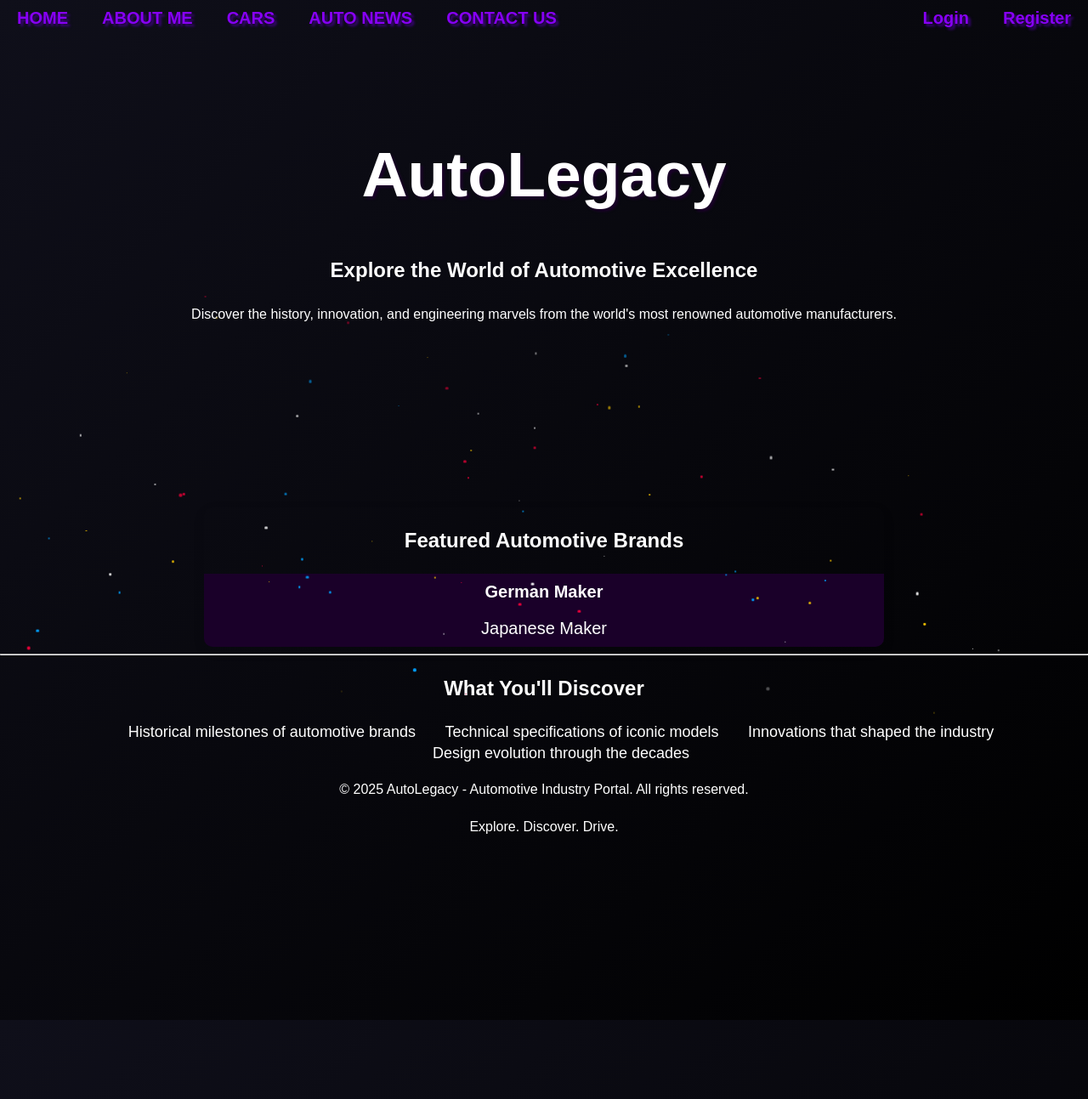
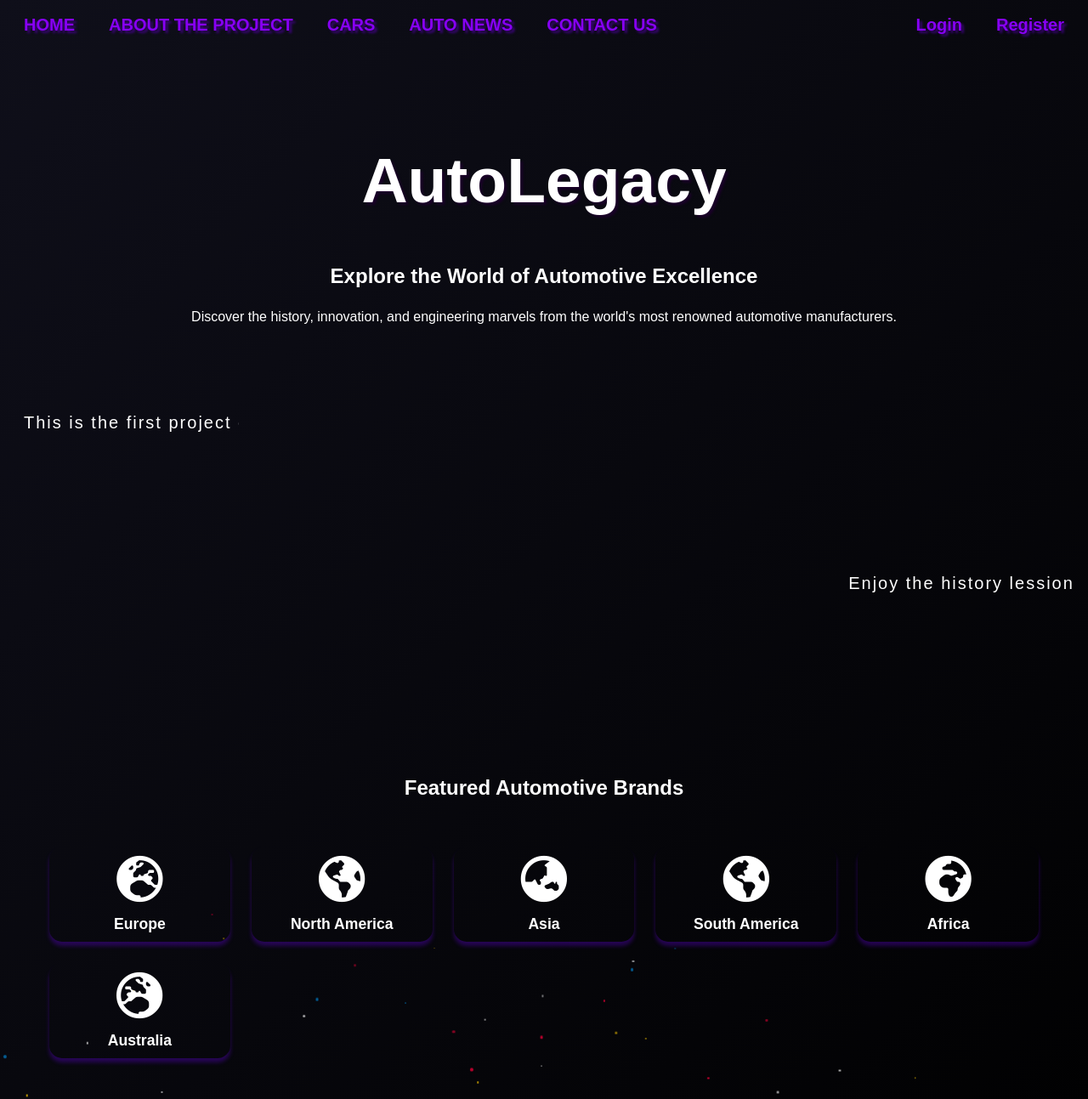
Before and after one commit to zaplord/cars, a plain HTML site: page index.html in a window 1280 px wide. Shown: the top 1293 px of the page at 85% size. Drawn offline with Linux system fonts and the light colour scheme.

Commit message:
Changed the buttons but they are still incomplete

```diff
--- a/index.html
+++ b/index.html
@@ -5,6 +5,7 @@
     <meta name="viewport" content="width=device-width, initial-scale=1.0">
     <title>AutoStory - Automotive Industry Portal</title>
 <link rel="stylesheet" href="styles.css">
+<link rel="stylesheet" href="https://cdnjs.cloudflare.com/ajax/libs/font-awesome/5.15.4/css/all.min.css">
 </head>
 <body>
 
@@ -13,7 +14,7 @@
     <nav class="topnav">
         <ul>
             <li><a href="./index.html" class="nav-link">HOME</a></li>
-            <li><a href="./about.html" class="nav-link">ABOUT ME</a></li>
+            <li><a href="./about.html" class="nav-link">ABOUT THE PROJECT</a></li>
             <li><a href="./cars.html" class="nav-link">CARS</a></li>
             <li><a href="./news.html" class="nav-link">AUTO NEWS</a></li>
             <li><a href="./contact.html" class="nav-link">CONTACT US</a></li>
@@ -24,30 +25,52 @@
 
 
 
-
+     <main>
         <header class="main-title">
             <!-- <img src="https://cdn-icons-png.flaticon.com/512/745/745132.png" alt="Autohistory Logo"> -->
-            <h1>AutoLegacy</h1>
+            <h1 class="logo">AutoLegacy</h1>
             <h2 class="h21">Explore the World of Automotive Excellence</h2>
             <p>Discover the history, innovation, and engineering marvels from the world's most renowned automotive manufacturers.</p>
+             </header>
+<div class="textleft"><p>This is the first project of ours</p></div>
 
-        </header>
-<main>
+    <div class="textright"><p>Enjoy the history lession</p></div>
 
-    <div class="container">
-        <h2 class="h21">Featured Automotive Brands</h1>
-        <div class="countrybrand">
-<div class="German">
-         <!-- BMW button -->
-         <details class="fatbut">
-            <summary><b>German Maker</b></summary>
-            <a href="#my-modal" class="fakebutton">Bwm</a>
-    <div id="my-modal" class="modal">
 
-                    <!-- Modal opening -->
-        <div class="modal-content">
-                <a href="#" class="close">&times;</a>
-                <h2>BMW</h2>
+        <div class="Continentpadding">
+            <h2 class="h21">Featured Automotive Brands</h1>
+                <div class="continent-selector">
+                 <button class="continent-btn" data-continent="europe">
+                <i class="continent-icon fas fa-globe-europe"></i>
+             Europe
+            </button>
+                 <button class="continent-btn" data-continent="north-america">
+                    <i class="continent-icon fas fa-globe-americas"></i>
+                    North America
+                </button>
+                <button class="continent-btn" data-continent="asia">
+                    <i class="continent-icon fas fa-globe-asia"></i>
+                    Asia
+                </button>
+                <button class="continent-btn" data-continent="north-america">
+                    <i class="continent-icon fas fa-globe-americas"></i>
+                    South America
+                </button>
+                <button class="continent-btn" data-continent="africa">
+                    <i class="continent-icon fas fa-globe-africa"></i>
+                    Africa
+                  <button class="continent-btn" data-continent="australia">
+                      <bdo><i class="continent-icon fas fa-globe-europe" id="REVERSE"></i> </bdo>
+                      Australia
+            </div>
+
+</div>
+    <!-- More buttons -->
+</div>
+
+
+
+                <!-- BMW Modal
                 <div class="bmw-models">
                         <div class="model-card" onclick="showDetails('series3')">
                         <h3>3 Series</h3>
@@ -77,7 +100,7 @@
                     <li>Starting price: $55,000</li>
                     <li>Fuel economy: 23-34 MPG</li>
                 </ul>
-                </div>
+                </div>  -->
         </div>
 
 
@@ -105,10 +128,7 @@
 
 <!-- TOYOTA-->
 
-<div>
-<details class="fatbut"><summary>Japanese Maker</summary>
-    <a href="#Toyota" class="brand-link">Toyota</a>
-</div>
+
 
 
 </div>
--- a/styles.css
+++ b/styles.css
@@ -1,14 +1,10 @@
 body {color:rgb(255, 255, 255);
       background: linear-gradient(135deg, #0f0f1a 0%, #000000 100%);
       font-family: 'Bebas Neue', sans-serif;
-
+    animation: smoothAppear 0.5s ease-out forwards;
     }
 
-html, body {
-  height: 150%;
-  margin: 0;
-  padding: 0;
-}
+
         /* Moving particles effect */
        .particles {
             position: fixed;
@@ -73,7 +69,7 @@ details > summary {
 .main-title h1 {text-shadow: #1a0029 3px 3px 3px;}
 
 
-.h21, p {
+.h21 {
   text-align: center;
   padding:5px;
 }
@@ -99,25 +95,47 @@ h1 {
    =========================== */
 /* topnav is a navigation which is still unfinished, I want to make the "cars nav" like a slide and there you can choose what car you want to see */
 
-.nav-link{color:rgb(135, 0, 245);
-font-weight: bold;
-text-shadow: #3b047a 3px 3px 3px;}
+.nav-link{color:rgb(135, 0, 245);} /* only function to make the Navigation color prettier */
 
 
 
+.topnav a::before {
+    content: '';
+    position: absolute;
+    bottom: 0;
+    left: 0;
+    width: 0;
+    height: 3px;
+    background: rgb(135, 0, 245);
+    transition: all 0.4s ease; }
 
-.topnav li a:hover {
-  background-color: #000000; /* or any color you want on hover */
+    .topnav a:hover::before {
+    width: 100%;}
+
+
+.topnav a {
+    padding: 10px 0;
+    position: relative;
+    transition: all 0.4s ease;
+}
+
+
+
+.topnav a:hover {
+  background-color: #000000;
   opacity: 0.7;
 }
 
 .topnav ul {
+  font-weight: bold;
+  text-shadow: #3b047a 3px 3px 3px;
   display: flex;
   align-items: center;
   list-style-type: none;
   margin: 0;
   padding: 0;
 }
+
 /* This is to make the navigation items have a space between them */
 .topnav li {
   margin: 0 10px;
@@ -147,33 +165,11 @@ text-shadow: #3b047a 3px 3px 3px;}
 /* this removes the underline under a link text*/
 .topnav li a:link {
    background-color: transparent;
-   text-decoration: none;
-
-}
+   text-decoration: none;}
 
 
-.German summary:hover {
-
-  background-color: #4400ff;
-  color: #fff;
-  border-radius: 3px;
-}
 
 
-.fatbut:hover {
-    color:  rgb(212, 0, 255);
-    text-decoration: none;
-}
-.fatbut{
-  background-color: #1a0029;
-    font-size: 20px;
-    padding: 5px;
-    margin: 0;
-    text-align: center;
-    color: rgb(255, 255, 255);
-    border: none;
-    cursor: pointer;
-}
 .fakebutton {
     display: inline-block;
     padding: 2px 6px;
@@ -185,6 +181,8 @@ text-shadow: #3b047a 3px 3px 3px;}
     text-decoration: none;
     cursor: pointer;
 }
+
+
 #sign-up-button
 {
     display: inline-block;
@@ -381,3 +379,121 @@ text-shadow: #3b047a 3px 3px 3px;}
   text-shadow: 3px 3px 5px #9c0b0b; /* Subtle shadow for better readability */
   text-align: center;
 }
+
+.continent-selector { max-width: 100%;
+  align-items: center;
+  margin: 50px;
+            display: grid;
+          grid-template-columns: repeat(auto-fit, minmax(200px, 1fr));
+            gap: 25px;
+
+
+
+} /* .continent-btn {
+    padding: 10px 5px;
+    min-height: 80px;
+    font-size: 1.1rem;
+}
+
+.continent-icon {
+    font-size: 1.5rem;
+    margin-bottom: 5px;*/
+
+
+         .continent-btn {
+            background-color: #0f003600;;
+            border: none;
+            border-radius: 15px;
+            padding: 10px 5px;
+            color: #fff;
+            font-size: 1.1rem;
+            font-weight: 700;
+            cursor: pointer;
+            transition: all 0.3s ease;
+            box-shadow: 0 5px 5px rgba(111, 0, 255, 0.3);
+            display: flex;
+            flex-direction: column;
+            align-items: center;
+            justify-content: center;
+            min-height: 80px;
+            position: relative;
+            overflow: hidden;
+        }
+
+
+        .continent-btn:hover {
+            transform: translateY(-10px);
+            box-shadow: 0 15px 30px rgba(0, 0, 0, 0.4);
+        }
+
+        .continent-icon {
+            font-size: 3.5rem;
+            margin-bottom: 15px;
+            color: #ffffff;
+        }
+
+#REVERSE {
+  transform: scaleX(-1);
+}
+
+.Continentpadding {
+  margin-top: 30%;
+}
+
+.textleft {
+  padding-left: 20px;
+  font-size: 20px;
+  text-align: left;
+  margin-top: -10%;
+  overflow: hidden;
+  border-right: 0.1px solid rgba(111, 0, 255, 0.3);
+  white-space: nowrap;
+  letter-spacing: 2px;
+  animation:
+    typing 2s steps(25) forwards,
+    blink-caret 0.4s step-end 3 forwards; /* Stop after 6 blinks */
+}
+
+@keyframes typing {
+  from { width: 0 }
+  to { width: 20% }
+}
+
+@keyframes blink-caret {
+  0%, 80% { border-color: rgb(135, 0, 245); }
+  81%, 100% { border-color: transparent; } /* Hide after 80% of animation */
+}
+
+.textright {
+  font-size: 20px;
+  text-align: right; /* Align text to right */
+  margin-top: 10%;
+  padding-right: 20px;
+  display: inline-block;
+  overflow: hidden;
+  border-right: 0.1px solid rgba(111, 0, 255, 0.3); /* Keep cursor on right */
+  white-space: nowrap;
+  letter-spacing: 2px;
+  animation:
+    typing-right 2s steps(25) forwards,
+    blink-caret .4s step-end 3 forwards;
+  position: absolute; /* or fixed/relative depending on layout */
+  right: 0; /* Position on right side */
+}
+
+/* Right-to-left typing effect */
+@keyframes typing-right {
+  from {
+    width: 0;
+    margin-left: auto; /* Push content to right */
+  }
+  to {
+    width: 20%;
+    margin-left: auto;
+  }
+}
+@keyframes smoothAppear { from { opacity: 0; transform: translatey(100px)}
+to { opacity: 1;
+transform: translateY(0px);
+}
+}
```
Also changed, not shown: about.html (+21 -6 lines), script.js (line endings or trailing spaces).
